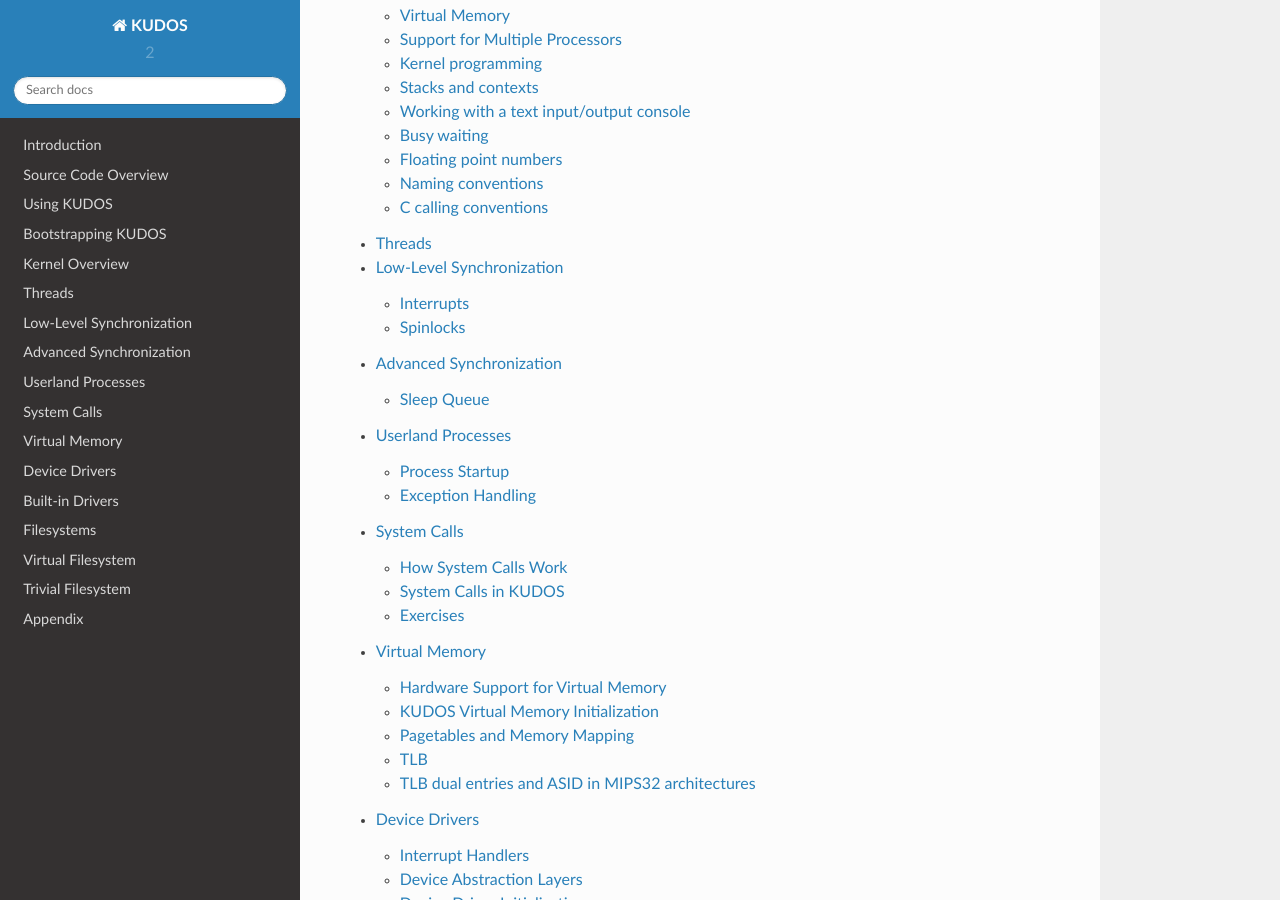
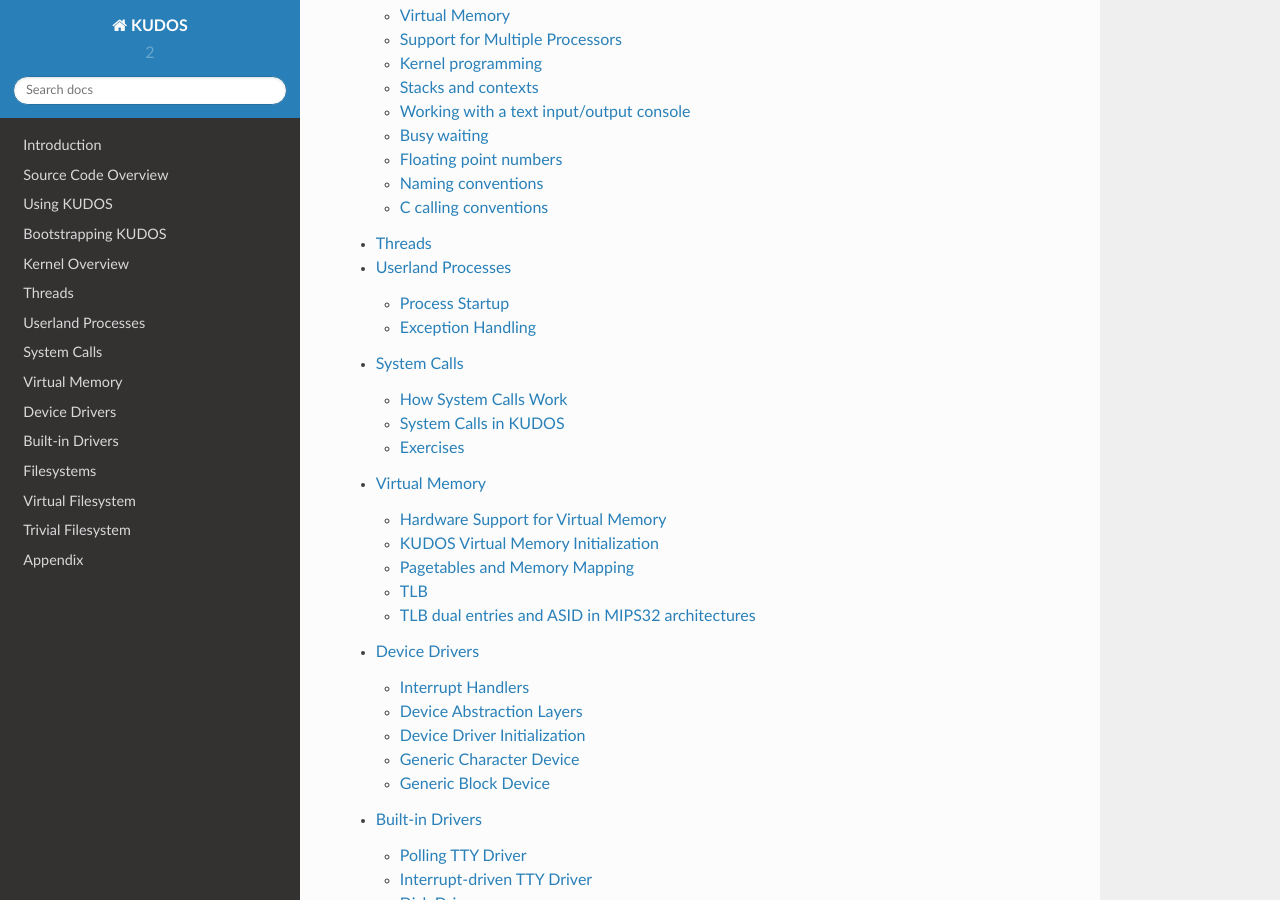
Before and after one commit to DIKU-EDU/kudos, a Sphinx documentation site: the page built from docs/index.rst, in a window 1280 px wide and 900 px high, scrolled down 844 px. Built offline with Sphinx 7.4.7 and the Read the Docs theme 2.0.0, drawn with Linux system fonts in a browser that asks for light colours.

Commit message:
Synchronization will be introduced later

```diff
--- a/docs/index.rst
+++ b/docs/index.rst
@@ -16,8 +16,6 @@
    bootstrapping-kudos.rst
    kernel-overview.rst
    threads.rst
-   low-level-synchronization.rst
-   advanced-synchronization.rst
    userland-processes.rst
    system-calls.rst
    virtual-memory.rst
```
Also changed, not shown: other parts of docs/index.rst (+3 -0 lines).
